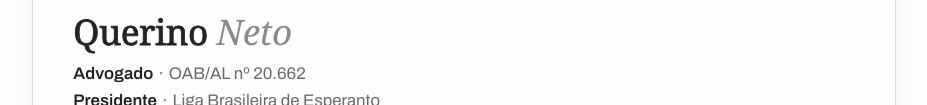
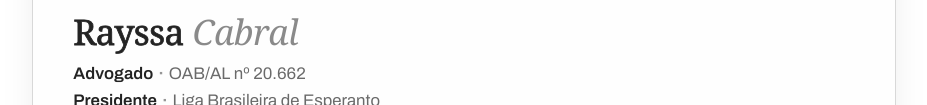
Before and after one commit to querinoneto/site, a plain HTML site: page index.html in a window 1280 px wide. Shown: the part 497-602 px from the top of the page, without its empty margins (176-1103 px from the left). Drawn offline with Linux system fonts and the light colour scheme.

Commit message:
Teste temporário: nome exibido como Rayssa Cabral
Co-Authored-By: Claude Opus 5.5 <noreply@anthropic.com>
Claude-Session: https://claude.ai/code/session_01ELp6jEE8sopRKe9g1f2sxY

```diff
--- a/index.html
+++ b/index.html
@@ -461,7 +461,7 @@ h1.name b, .sheet-head h2 b { color: var(--ink); }
         <picture><source srcset="assets/foto.webp" type="image/webp"><img data-i18n-alt="alt" src="assets/foto.jpg" alt="Retrato de José Querino de Macêdo Neto" width="1600" height="871"></picture>
         </div>
         <div class="idb">
-        <h1 class="name"><b>Querino</b> Neto</h1>
+        <h1 class="name"><b>Rayssa</b> Cabral</h1>
         </div>
       </div>
       <div class="copy">
```
